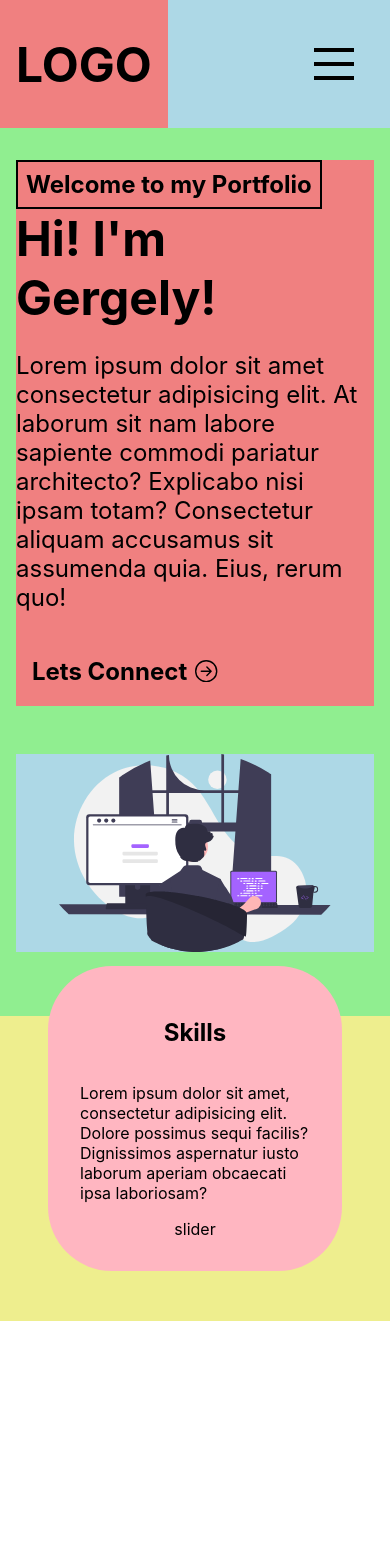
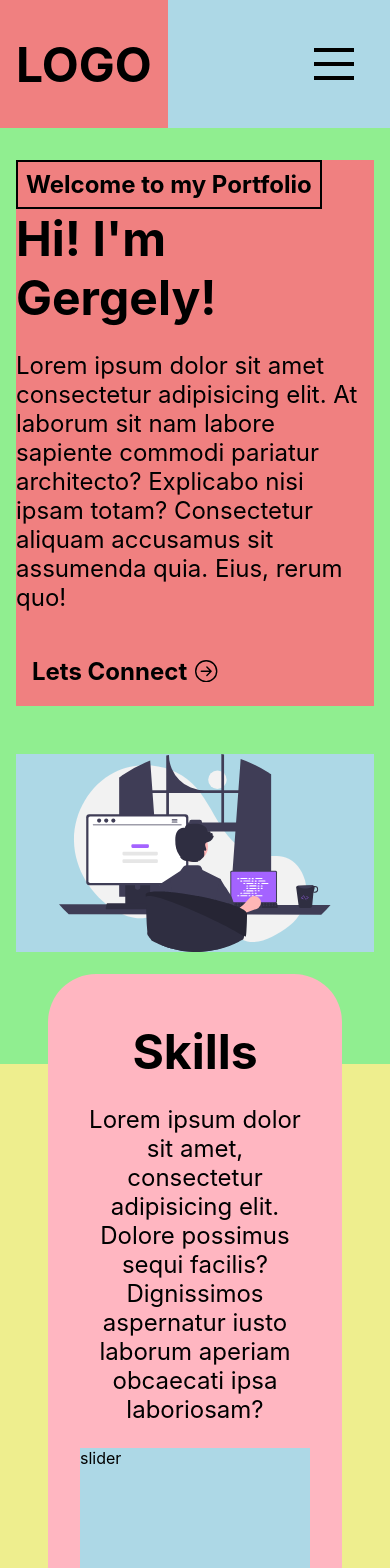
Before and after one commit to gimesi13/React-Portfolio, a React (Create React App) app in the folder react-portfolio-gergely/: page / in a window 390 px wide. Shown: the top 1568 px of the page. Before the commit the page ends 1369 px from the top, so only its background shows below. Built offline with nearby package versions, Linux system fonts and the light colour scheme.

Commit message:
Responsive fixes for Skills section.

```diff
--- a/react-portfolio-gergely/src/Components/Skills.jsx
+++ b/react-portfolio-gergely/src/Components/Skills.jsx
@@ -6,7 +6,7 @@ function Skills() {
     <section className="banner skills-section" id="home">
       <motion.div
         initial={{
-          y: -50,
+          y: -90,
         }}
         className="skills"
       >
--- a/react-portfolio-gergely/src/Components/Styles/_NavBar.scss
+++ b/react-portfolio-gergely/src/Components/Styles/_NavBar.scss
@@ -16,6 +16,7 @@
 */
 
 .navbar {
+  z-index: 10;
   position: fixed;
   top: 0;
   right: 0;
--- a/react-portfolio-gergely/src/Components/Styles/_Skills.scss
+++ b/react-portfolio-gergely/src/Components/Styles/_Skills.scss
@@ -1,4 +1,19 @@
 @import "./variables";
+
+/* BREAKPOINTS
+//tablet//
+@media (min-width: 576px) {
+}
+//laptop//
+@media (min-width: 768px) {
+}
+//desktop//
+@media (min-width: 992px) {
+}
+//large//
+@media (min-width: 992px) {
+}
+*/
 
 .skills-section {
   background: rgb(238, 238, 142);
@@ -8,12 +23,39 @@
   /* for now */
   background: lightpink;
   /* for now */
-  /*   position: absolute;
- */
   @include flexCenter;
   flex-direction: column;
   margin: 3rem;
-  margin-top: -3rem;
-  padding: 2rem;
-  border-radius: 4rem;
+  margin-top: 0;
+  padding: 3rem;
+  padding-left: 2rem;
+  padding-right: 2rem;
+  border-radius: 3rem;
+  //laptop//
+  @media (min-width: 768px) {
+    border-radius: 4rem;
+  }
+  //desktop//
+  @media (min-width: 992px) {
+    border-radius: 5rem;
+  }
+  //large//
+  @media (min-width: 992px) {
+    border-radius: 6rem;
+  }
+  h1 {
+    font-size: 3rem;
+    margin: 0;
+  }
+
+  p {
+    font-size: 1.5rem;
+    text-align: center;
+  }
+
+  .slider {
+    background: lightblue;
+    width: 100%;
+    height: 10rem;
+  }
 }
--- a/react-portfolio-gergely/src/Components/css/style.css
+++ b/react-portfolio-gergely/src/Components/css/style.css
@@ -15,6 +15,7 @@
 }
 */
 .navbar {
+  z-index: 10;
   position: fixed;
   top: 0;
   right: 0;
@@ -458,6 +459,20 @@
 
 /* MIXINS */
 /* VARIABLES */
+/* BREAKPOINTS
+//tablet//
+@media (min-width: 576px) {
+}
+//laptop//
+@media (min-width: 768px) {
+}
+//desktop//
+@media (min-width: 992px) {
+}
+//large//
+@media (min-width: 992px) {
+}
+*/
 .skills-section {
   background: rgb(238, 238, 142);
 }
@@ -466,8 +481,6 @@
   /* for now */
   background: lightpink;
   /* for now */
-  /*   position: absolute;
-  */
   display: -webkit-box;
   display: -ms-flexbox;
   display: flex;
@@ -482,9 +495,39 @@
       -ms-flex-direction: column;
           flex-direction: column;
   margin: 3rem;
-  margin-top: -3rem;
-  padding: 2rem;
-  border-radius: 4rem;
+  margin-top: 0;
+  padding: 3rem;
+  padding-left: 2rem;
+  padding-right: 2rem;
+  border-radius: 3rem;
+}
+@media (min-width: 768px) {
+  .skills {
+    border-radius: 4rem;
+  }
+}
+@media (min-width: 992px) {
+  .skills {
+    border-radius: 5rem;
+  }
+}
+@media (min-width: 992px) {
+  .skills {
+    border-radius: 6rem;
+  }
+}
+.skills h1 {
+  font-size: 3rem;
+  margin: 0;
+}
+.skills p {
+  font-size: 1.5rem;
+  text-align: center;
+}
+.skills .slider {
+  background: lightblue;
+  width: 100%;
+  height: 10rem;
 }
 
 body {
```
Also changed, not shown: 1 other file (tests, documents, lock files or other folders).
